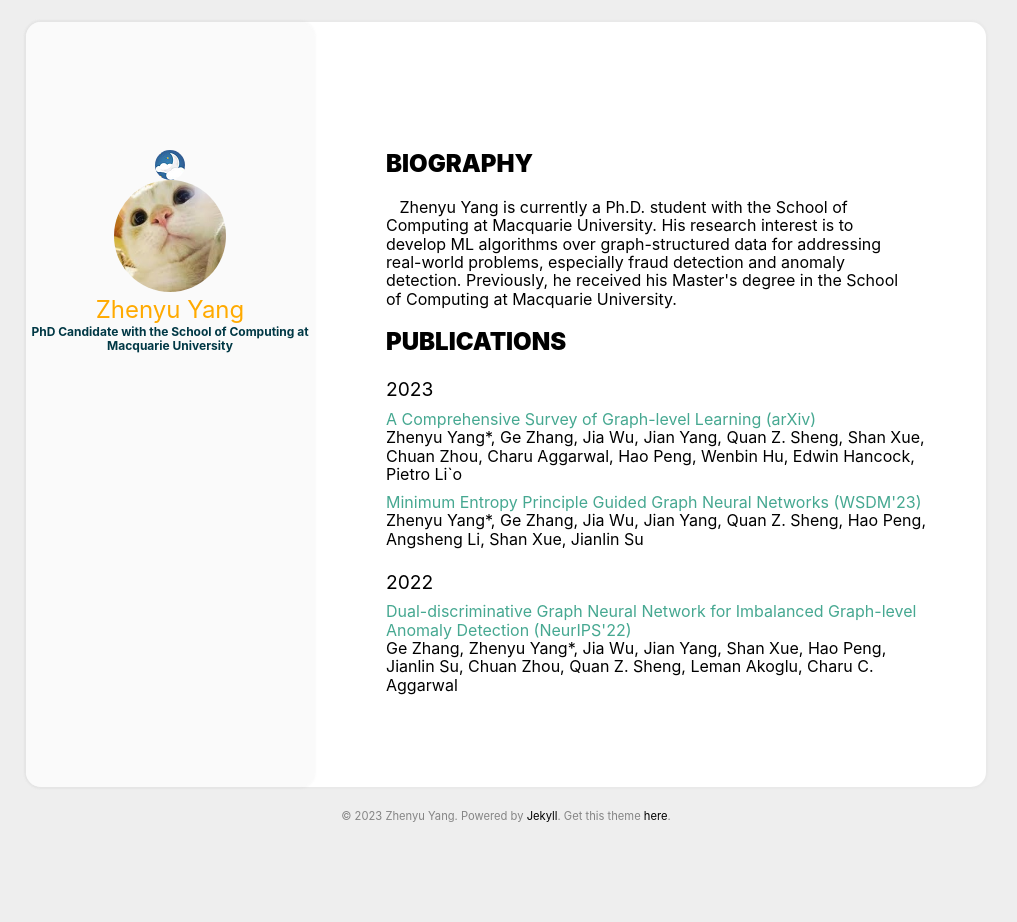
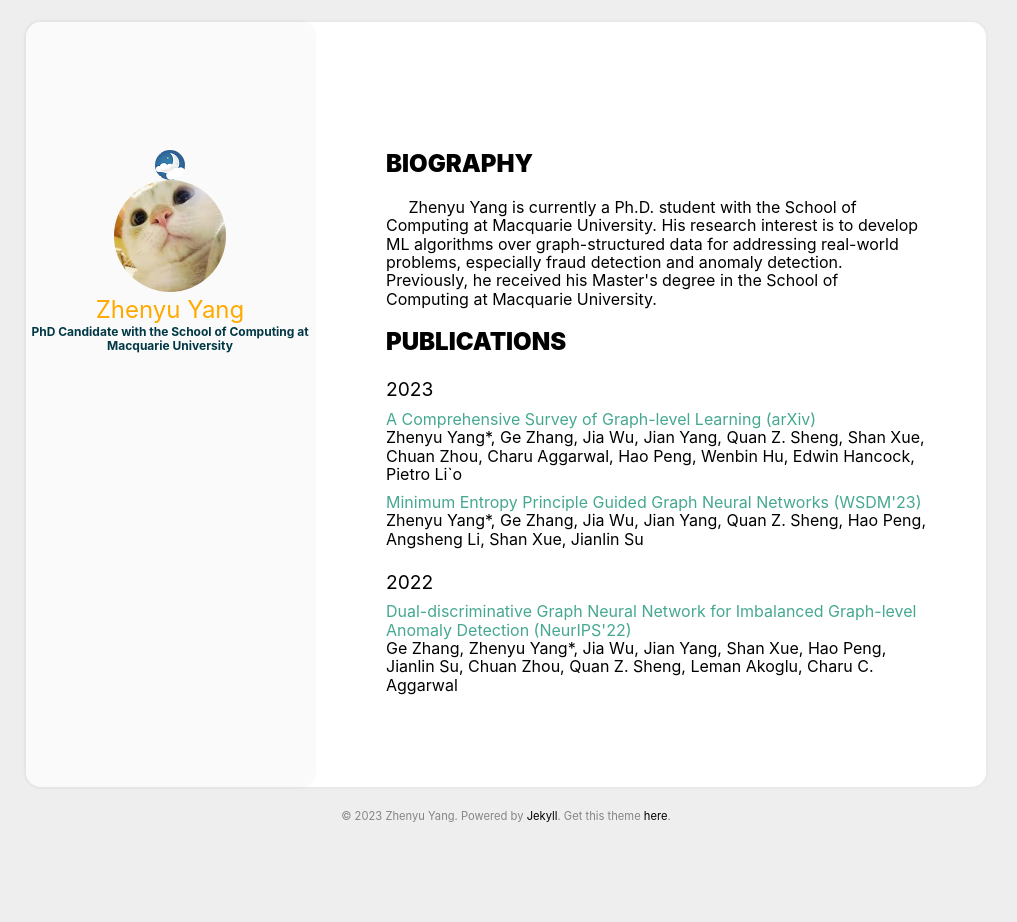
Before and after one commit to ZhenyuYangMQ/ZhenyuYangMQ.github.io, a Jekyll site: the page built from index.html, in a window 1280 px wide. Shown: the whole page, without its empty margins (134-1151 px from the left). Built offline with Jekyll 4.4.1, drawn with Linux system fonts in a browser that asks for light colours.

Commit message:
Update archive.html

```diff
--- a/_includes/archive.html
+++ b/_includes/archive.html
@@ -27,8 +27,8 @@
   <div class="archive_title">
   <div>
   <h2><b>BIOGRAPHY</b></h2>
-    <div  style="width:530px">
-      &nbsp&nbsp&nbspZhenyu Yang is currently a Ph.D. student with the School of Computing at Macquarie University. His research interest is to develop ML algorithms over graph-structured data for addressing real-world problems, especially fraud detection and anomaly detection. Previously, he received his Master's degree in the School of Computing at Macquarie University.
+    <div  style="width:535px">
+      &nbsp&nbsp&nbsp&nbsp&nbspZhenyu Yang is currently a Ph.D. student with the School of Computing at Macquarie University. His research interest is to develop ML algorithms over graph-structured data for addressing real-world problems, especially fraud detection and anomaly detection. Previously, he received his Master's degree in the School of Computing at Macquarie University.
     </div>
  </div>
 
@@ -50,7 +50,7 @@
   {% endunless %}
 
   <ul style="width:800px">
-    <li style="width:690px">
+    <li style="width:675px">
       <!--<time class='archive_date' datetime='{{ post.date | date_to_xmlschema }}'>
         {{ post.date | date: "%b %d" }}
       </time>-->
```
